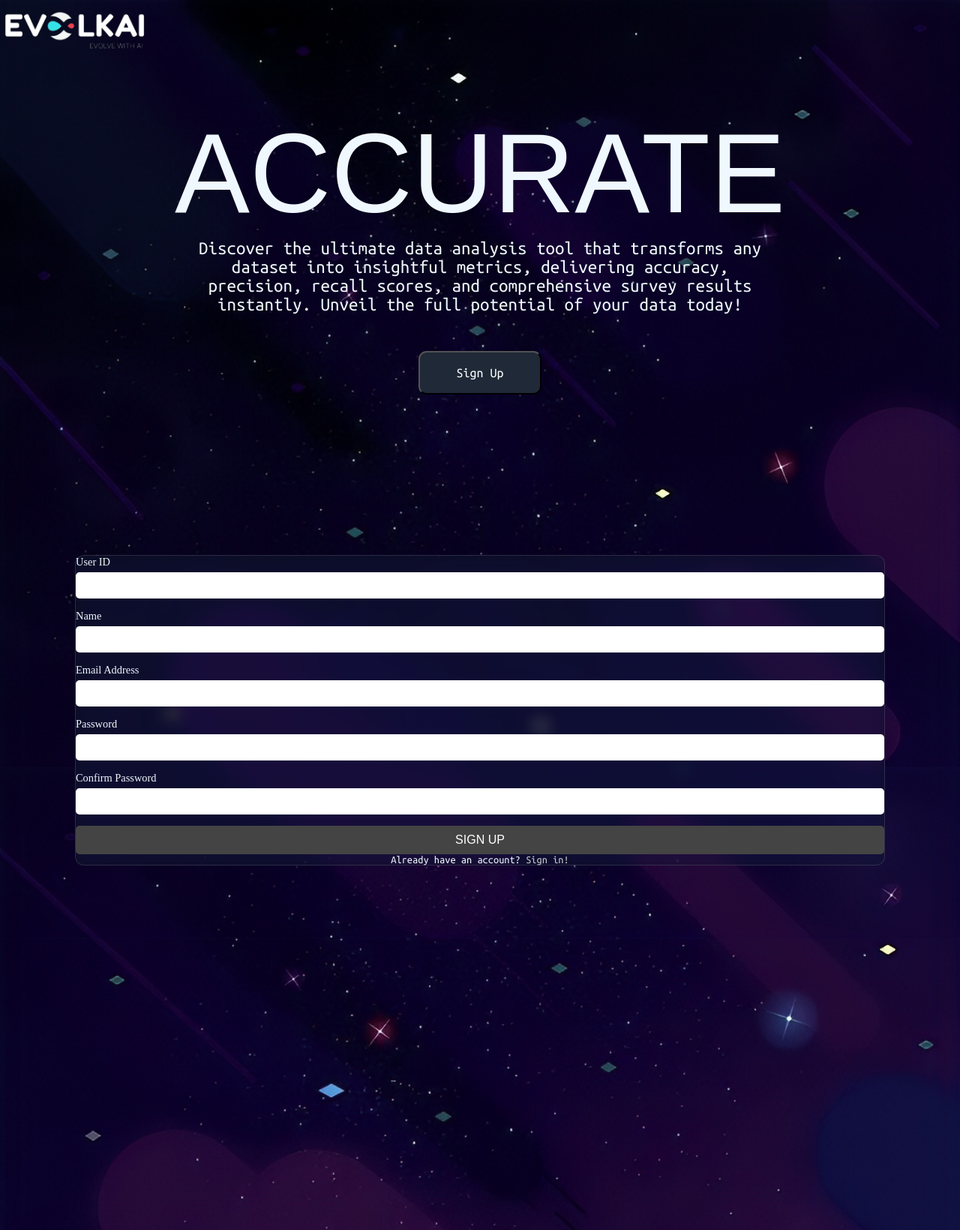
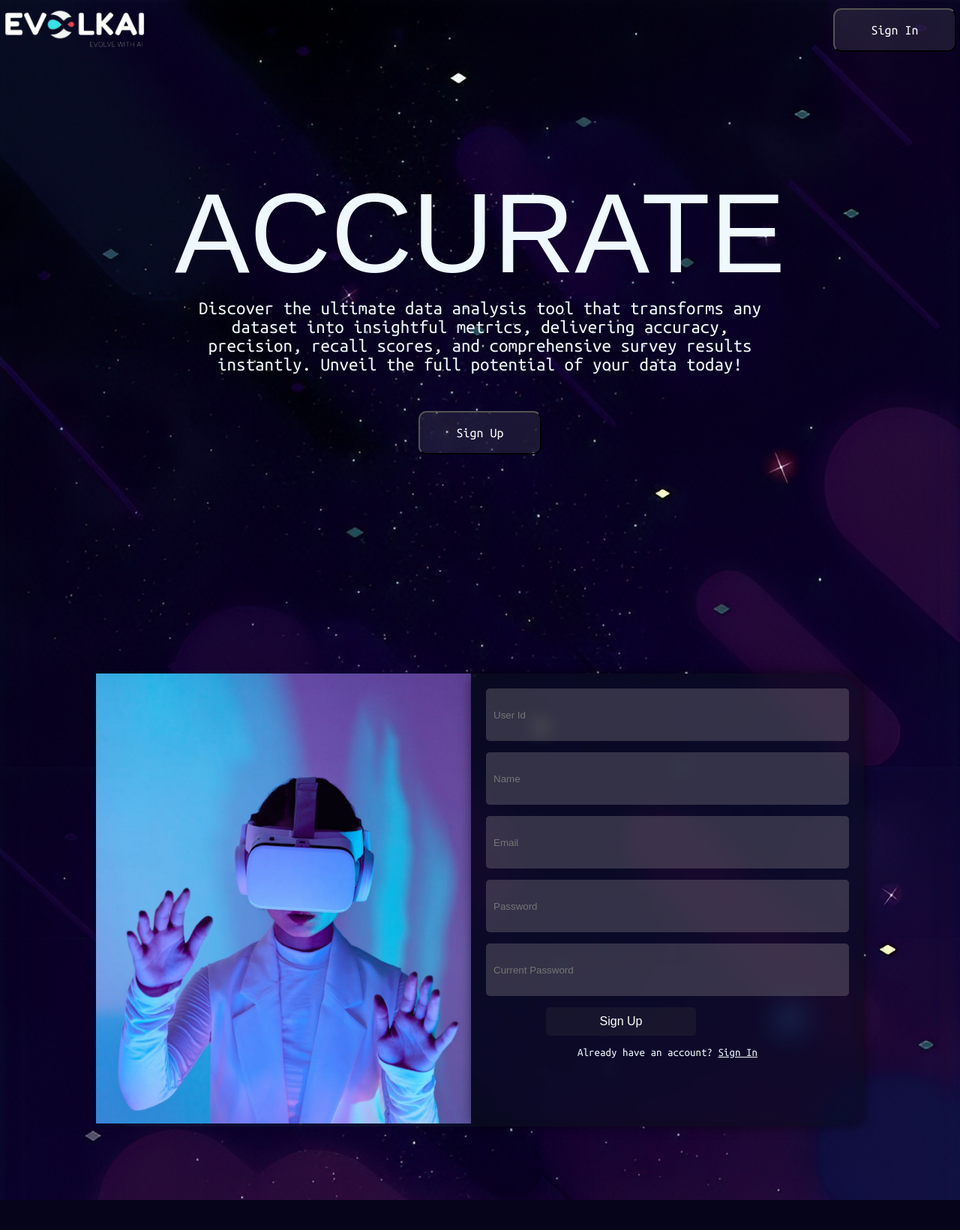
Before and after one commit to Akshat-Rastogi-6/PreProd-Corp---Buildathon-2024----evolkai, a PHP site: page / in a window 1280 px wide. Shown: the whole page at 75% size. After the commit the page ends 1600 px from the top, so only its background shows below. Run offline with PHP 8.4, Linux system fonts and the light colour scheme; some web fonts are replaced.

Commit message:
index completed

```diff
--- a/css/style.css
+++ b/css/style.css
@@ -6,6 +6,7 @@
     padding: 0px;
     margin: 0px;
     color: aliceblue;
+    scroll-behavior: smooth;
 }
 
 body {
@@ -16,10 +17,11 @@ body {
 
 }
 
-header {
+nav {
     display: flex;
-    /* background-color: white; */
     height: 80px;
+    align-items: center;
+    justify-content: space-between;
 }
 
 p {
@@ -27,7 +29,7 @@ p {
 }
 
 .main {
-    height: 70vh;
+    height: 90vh;
     text-align: center;
     align-content: center;
 }
@@ -49,22 +51,32 @@ p {
     font-size: 25px;
 }
 
+.paragraph2 {
+    padding: 15px;
+    margin-left: 1em;
+    margin-right: 1em;
+    text-align: center;
+    align-content: center;
+    color: aliceblue;
+    font-size: 15px;
+}
+
+.container button {
+    margin-left: 5em;
+    margin-right: 5em;
+    width: 200px;
+}
+
 .label {
     font-family: ui-monospace,"Ubuntu Mono", monospace;
     font-size: 18px;
     padding: 1em 2.7em;
     font-weight: 500;
-    background: #1f2937;
+    background: #a4a6a921;
     color: white;
     border-radius: 0.6em;
     cursor: pointer;
     margin: 50px;
-}
-
-nav {
-    display: flex;
-    justify-content: center;
-    align-items: center;
 }
 
 .logo {
@@ -72,31 +84,32 @@ nav {
 }
 
 .second_screen {
+    display: flex;
+    align-items: center;
+    justify-content: center;
     height: 100vh;
-    padding: 100px;
 }
 
 .card {
+    display: flex;
+    width: 80vw;
     backdrop-filter: blur(11px) saturate(180%);
     -webkit-backdrop-filter: blur(11px) saturate(180%);
     background-color: rgba(17, 25, 40, 0.54);
-    border-radius: 12px;
-    border: 1px solid rgba(255, 255, 255, 0.125);
+    border-radius: 50px;
 }
 
 .container {
-    background-color: rgba(0, 0, 0, 0.6);
+    background-color: rgba(0, 0, 0, 0.282);
     border-radius: 15px;
-    display: flex;
-    justify-content: center;
-    align-items: center;
+    width: 100vh;
     padding: 20px;
     box-shadow: 0 0 15px rgba(0, 0, 0, 0.5);
 }
 
 .form-container {
-    width: 300px;
-    color: white;
+    width: 100vh;
+    color: rgba(255, 255, 255, 0.196);
 }
 
 .form-container h1 {
@@ -120,11 +133,13 @@ form input {
     margin-bottom: 15px;
     border: none;
     border-radius: 5px;
+    height: 50px;
+    background-color: rgba(179, 175, 175, 0.242);
 }
 
 form button {
     padding: 10px;
-    background-color: #444;
+    background-color: #44444436;
     border: none;
     border-radius: 5px;
     color: white;
@@ -133,7 +148,7 @@ form button {
 }
 
 form button:hover {
-    background-color: #555;
+    background-color: #5555551d;
 }
 
 form p {
@@ -149,3 +164,12 @@ form p a {
 form p a:hover {
     text-decoration: underline;
 }
+
+.link {
+    text-decoration: none;
+}
+
+.image {
+    height: 600px;
+    width: 500px;
+}
--- a/index.php
+++ b/index.php
@@ -1,3 +1,60 @@
+<?php
+require 'config.php'; // Include database configuration
+
+if ($_SERVER["REQUEST_METHOD"] == "POST") {
+    $user_id = $_POST['user_id'];
+    $name = $_POST['name']; // New field
+    $email = $_POST['email'];
+    $password = $_POST['password'];
+    $confirm_password = $_POST['confirm_password'];
+
+    // Validate inputs
+    $errors = [];
+    if (empty($user_id) || empty($name) || empty($email) || empty($password) || empty($confirm_password)) {
+        $errors[] = "All fields are required.";
+    }
+    if (!filter_var($email, FILTER_VALIDATE_EMAIL)) {
+        $errors[] = "Invalid email format.";
+    }
+    if ($password !== $confirm_password) {
+        $errors[] = "Passwords do not match.";
+    }
+
+    // Check if user ID or email already exists
+    if (empty($errors)) {
+        $stmt = $pdo->prepare("SELECT user_id, email FROM users WHERE user_id = ? OR email = ?");
+        $stmt->execute([$user_id, $email]);
+        $existingUser = $stmt->fetch();
+
+        if ($existingUser) {
+            if ($existingUser['user_id'] === $user_id) {
+                $errors[] = "User ID already exists.";
+            }
+            if ($existingUser['email'] === $email) {
+                $errors[] = "Email is already in use.";
+            }
+        }
+    }
+
+    // If no errors, hash the password and store user info
+    if (empty($errors)) {
+        $password_hash = password_hash($password, PASSWORD_BCRYPT);
+
+        $sql = "INSERT INTO users (user_id, name, email, password_hash) VALUES (?, ?, ?, ?)";
+        $stmt = $pdo->prepare($sql);
+
+        if ($stmt->execute([$user_id, $name, $email, $password_hash])) {
+            echo "Registration successful. You can now <a href='signin.php'>sign in</a>.";
+        } else {
+            echo "Registration failed. Please try again.";
+        }
+    } else {
+        foreach ($errors as $error) {
+            echo "<p>$error</p>";
+        }
+    }
+}
+?>
 <!DOCTYPE html>
 <html lang="en">
 <head>
@@ -9,7 +66,12 @@
 <body>
     <header>
         <nav>
-            <img src="assets/evolkai.png" alt="" class="logo">
+            <div>
+                <img src="assets/evolkai.png" alt="" class="logo">
+            </div>
+            <div>
+                <button class="label" style="margin-right: 5px;">Sign In</button>
+            </div>
         </nav>
     </header>
     <section class="main">
@@ -20,30 +82,27 @@
             </p>
         </div>
 
-        <button class="label">Sign Up</button>
+        <a href="#second_screen" class="link"><button class="label">Sign Up</button></a>
     </section>
 
-    <section class="second_screen">
+    <section class="second_screen" id="second_screen">
         <div class="card">
-            <form>
-                <label for="user-id">User ID</label>
-                <input type="text" id="user-id" name="user-id">
-
-                <label for="name">Name</label>
-                <input type="text" id="name" name="name">
-
-                <label for="email">Email Address</label>
-                <input type="email" id="email" name="email">
-
-                <label for="password">Password</label>
-                <input type="password" id="password" name="password">
-
-                <label for="confirm-password">Confirm Password</label>
-                <input type="password" id="confirm-password" name="confirm-password">
-
-                <button type="submit">SIGN UP</button>
-                <p>Already have an account? <a href="signin.php">Sign in!</a></p>
-            </form>
+            <div>
+                <img src="assets/signup.png" alt="signup" class="image">
+            </div>
+            <div class="container">
+                <form method="post" action="">
+                    <input type="text" id="user_id" name="user_id" placeholder="User Id" required>
+                    <input type="text" id="name" name="name" placeholder="Name" required> <!-- New field -->
+                    <input type="email" id="email" name="email" placeholder="Email" required>
+                    <input type="password" id="password" name="password" placeholder="Password" required>
+                    <input type="password" id="confirm_password" name="confirm_password" placeholder="Current Password" required>
+                    <button type="submit">Sign Up</button>
+                </form>
+                <div class="paragraph2">
+                    <p>Already have an account? <a href="signin.php">Sign In</a></p>
+                </div>
+            </div>
         </div>
     </section>
 </body>
```
Also changed, not shown: css/signin.css (added, +32 -0 lines), index.html (deleted, +0 -31 lines), signin.php (+13 -1 lines), assets/signup.png (added), 1 other file.
